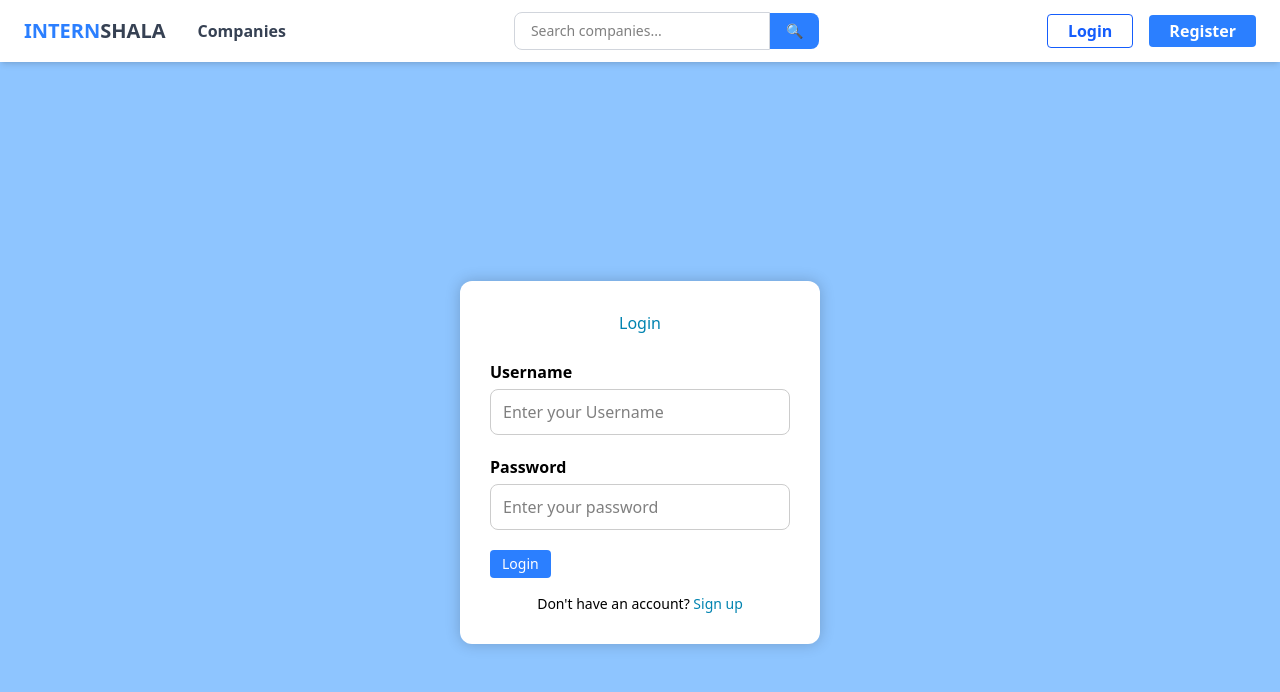
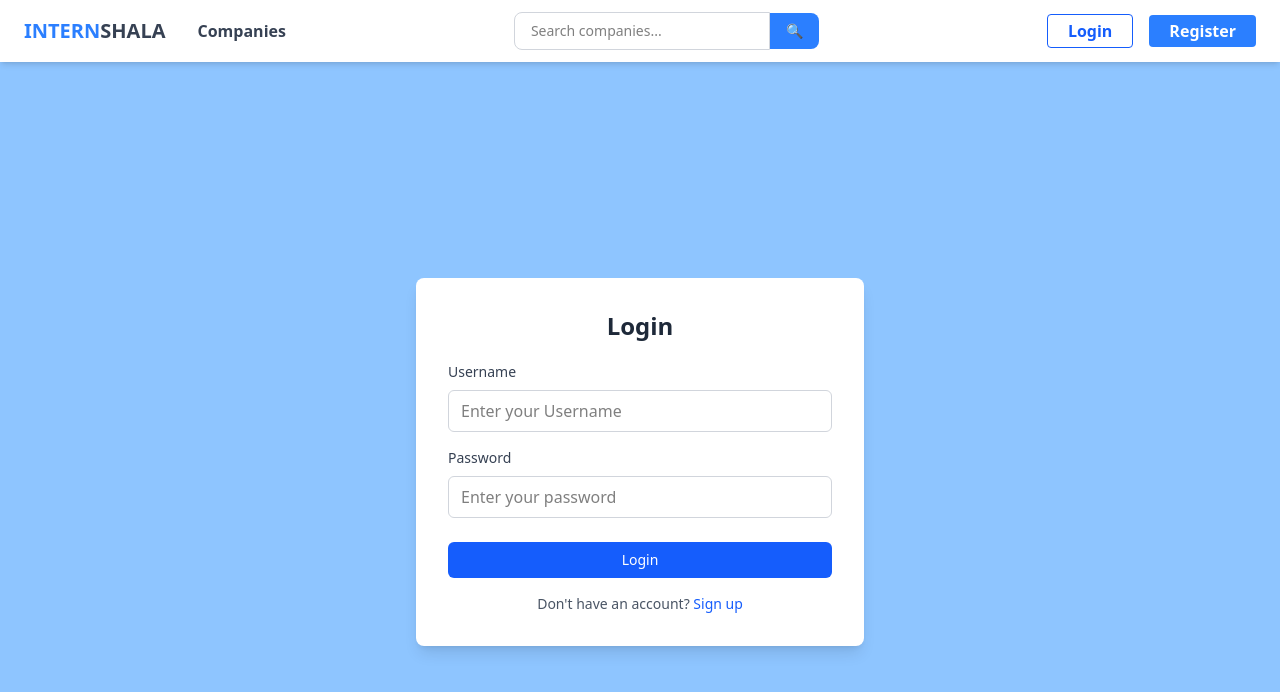
Before and after one commit to Hirjani/Student-portal, a React (Vite) app in the folder frontend/: page /Login in a window 1280 px wide. Shown: the top 692 px of the page. Built offline with nearby package versions, Linux system fonts and the light colour scheme.

Commit message:
refactor: Improve error handling in auth middleware and company profile submission

```diff
--- a/frontend/src/Login.jsx
+++ b/frontend/src/Login.jsx
@@ -1,5 +1,4 @@
 import React from "react";
-import styles from "./Login.module.css";
 import { errorToast, successToast } from "./lib/toast";
 import { useNavigate } from "react-router-dom";
 import { useAuth } from "./hooks/useAuth";
@@ -44,18 +43,28 @@
       }
     } catch (error) {
       setIsLoading(false);
+      errorToast(
+        error.response?.data?.message || "An error occurred. Please try again."
+      );
       console.error("Login error:", error);
     }
   };
 
   return (
     <div className="h-screen bg-blue-300 flex justify-center items-center">
-      <div className={styles["login-container"]}>
-        <div className={styles["login-box"]}>
-          <h2 className={styles.h2}>Login</h2>
+      <div className="w-full max-w-md">
+        <div className="bg-white shadow-lg rounded-lg p-8">
+          <h2 className="text-2xl font-bold text-center text-gray-800 mb-6">
+            Login
+          </h2>
           <form onSubmit={handleLogin}>
-            <div className={styles["input-group"]}>
-              <label htmlFor="email">Username</label>
+            <div className="mb-4">
+              <label
+                htmlFor="email"
+                className="block text-sm font-medium text-gray-700 mb-2"
+              >
+                Username
+              </label>
               <input
                 type="email"
                 id="email"
@@ -63,10 +72,16 @@
                 required
                 onChange={(e) => setEmail(e.target.value)}
                 value={email}
+                className="w-full px-3 py-2 border border-gray-300 rounded-md focus:outline-none focus:ring-2 focus:ring-blue-500 focus:border-transparent"
               />
             </div>
-            <div className={styles["input-group"]}>
-              <label htmlFor="password">Password</label>
+            <div className="mb-6">
+              <label
+                htmlFor="password"
+                className="block text-sm font-medium text-gray-700 mb-2"
+              >
+                Password
+              </label>
               <input
                 type="password"
                 id="password"
@@ -74,16 +89,26 @@
                 required
                 onChange={(e) => setPassword(e.target.value)}
                 value={password}
+                className="w-full px-3 py-2 border border-gray-300 rounded-md focus:outline-none focus:ring-2 focus:ring-blue-500 focus:border-transparent"
               />
             </div>
-            <button
-              className="px-3 py-1 bg-blue-500 text-white rounded text-sm hover:bg-blue-600"
-              type="submit"
-            >
-              Login
-            </button>
-            <p className={styles["signup-link"]}>
-              Don't have an account? <a href="/signup">Sign up</a>
+            <div className="flex justify-between items-center w-full mb-4">
+              <button
+                className="w-full px-4 py-2 bg-blue-600 text-white rounded-md text-sm hover:bg-blue-700 focus:outline-none focus:ring-2 focus:ring-blue-500 focus:ring-offset-2 transition duration-200"
+                type="submit"
+                disabled={isLoading}
+              >
+                {isLoading ? "Logging in..." : "Login"}
+              </button>
+            </div>
+            <p className="text-center text-sm text-gray-600">
+              Don't have an account?{" "}
+              <a
+                href="/signup"
+                className="text-blue-600 hover:text-blue-800 font-medium"
+              >
+                Sign up
+              </a>
             </p>
           </form>
         </div>
--- a/frontend/src/components/CompanyProfile.jsx
+++ b/frontend/src/components/CompanyProfile.jsx
@@ -22,6 +22,7 @@
   };
 
   const handleSubmit = async (e) => {
+    try {
       e.preventDefault();
       console.log("Form submitted:", formData);
       const updatedData = {};
@@ -41,6 +42,12 @@
       } else {
         console.error("Error saving profile:", res.data);
         errorToast("Error saving profile. Please try again.");
+      }
+    } catch (error) {
+      console.error("Error saving company profile:", error);
+      errorToast(
+        error.response?.data?.message || "An error occurred. Please try again."
+      );
     }
   };
 
```
Also changed, not shown: 2 other files (tests, documents, lock files or other folders). Lines whose indentation alone changed are shown as unchanged.
